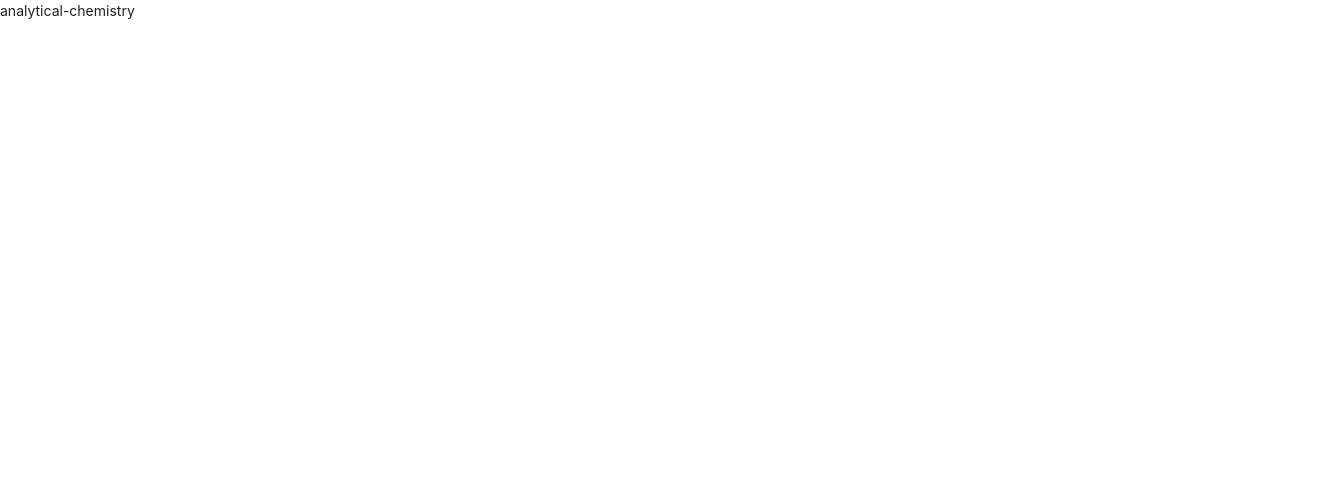
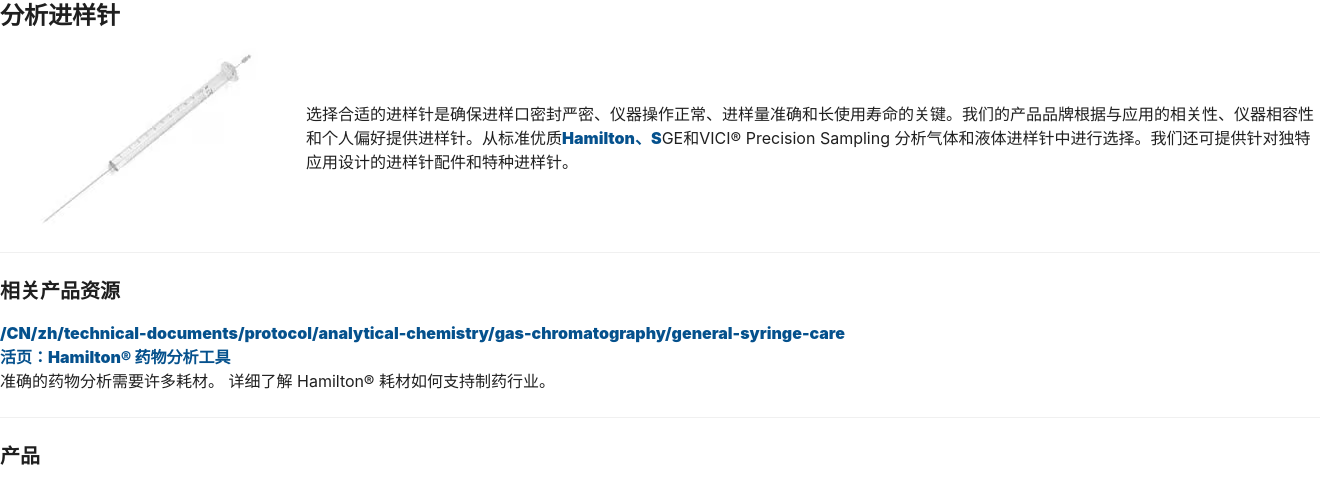
Before and after one commit to heiyanquan/fd-react-nextjs-framework, a Next.js app: page /products/last-child in a window 1280 px wide. Shown: the top 504 px of the page, 1320 px wide, since content can reach past the window. Built offline with nearby package versions, Linux system fonts and the light colour scheme.

Commit message:
分析进样针

```diff
--- a/src/app/products/last-child/page.tsx
+++ b/src/app/products/last-child/page.tsx
@@ -1,7 +1,37 @@
 "use client"
 
-const Page = () => {
-  return <div>analytical-chemistry</div>
+import { Divider, Flex } from "antd"
+import Image from "next/image"
+import { FC } from "react"
+import "./style.css"
+
+const Page: FC = () => {
+  return (
+    <div className="products-last-child-page-wrapper">
+      <h1 className="font-black text-2xl mb-4">分析进样针</h1>
+      <Flex align="center" gap={"middle"}>
+        <Image src={"/img/products/product-last-child1.avif"} alt="" width={290} height={180} />
+        <div className="text-base">
+          选择合适的进样针是确保进样口密封严密、仪器操作正常、进样量准确和长使用寿命的关键。我们的产品品牌根据与应用的相关性、仪器相容性和个人偏好提供进样针。从标准优质
+          <a className="green">Hamilton、S</a>GE和VICI® Precision Sampling
+          分析气体和液体进样针中进行选择。我们还可提供针对独特应用设计的进样针配件和特种进样针。
+        </div>
+      </Flex>
+      <Divider />
+      <h2 className="font-black text-xl mb-4">相关产品资源</h2>
+      <div>
+        <a href="" className="block green text-base">
+          /CN/zh/technical-documents/protocol/analytical-chemistry/gas-chromatography/general-syringe-care
+        </a>
+        <a href="" className="block green text-base">
+          活页：Hamilton® 药物分析工具
+        </a>
+        <p className="text-base">准确的药物分析需要许多耗材。 详细了解 Hamilton® 耗材如何支持制药行业。</p>
+      </div>
+      <Divider />
+      <h2 className="font-black text-xl mb-4">产品</h2>
+    </div>
+  )
 }
 
 export default Page
--- /dev/null
+++ b/src/app/products/last-child/style.css
@@ -0,0 +1,6 @@
+.products-last-child-page-wrapper {
+  width: 1320px;
+  margin: 0 auto;
+  .products-list-item {
+  }
+}
```
Also changed, not shown: public/img/products/product-last-child1.avif (added).
